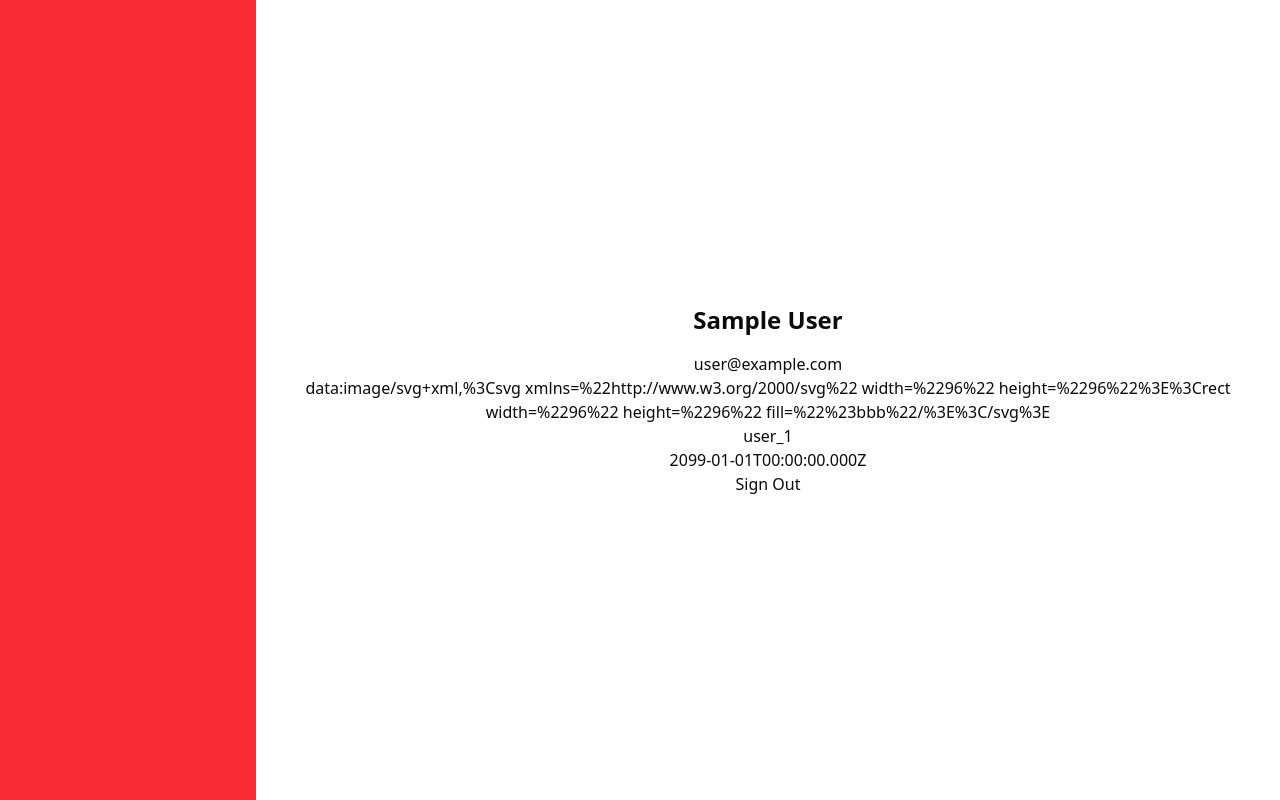
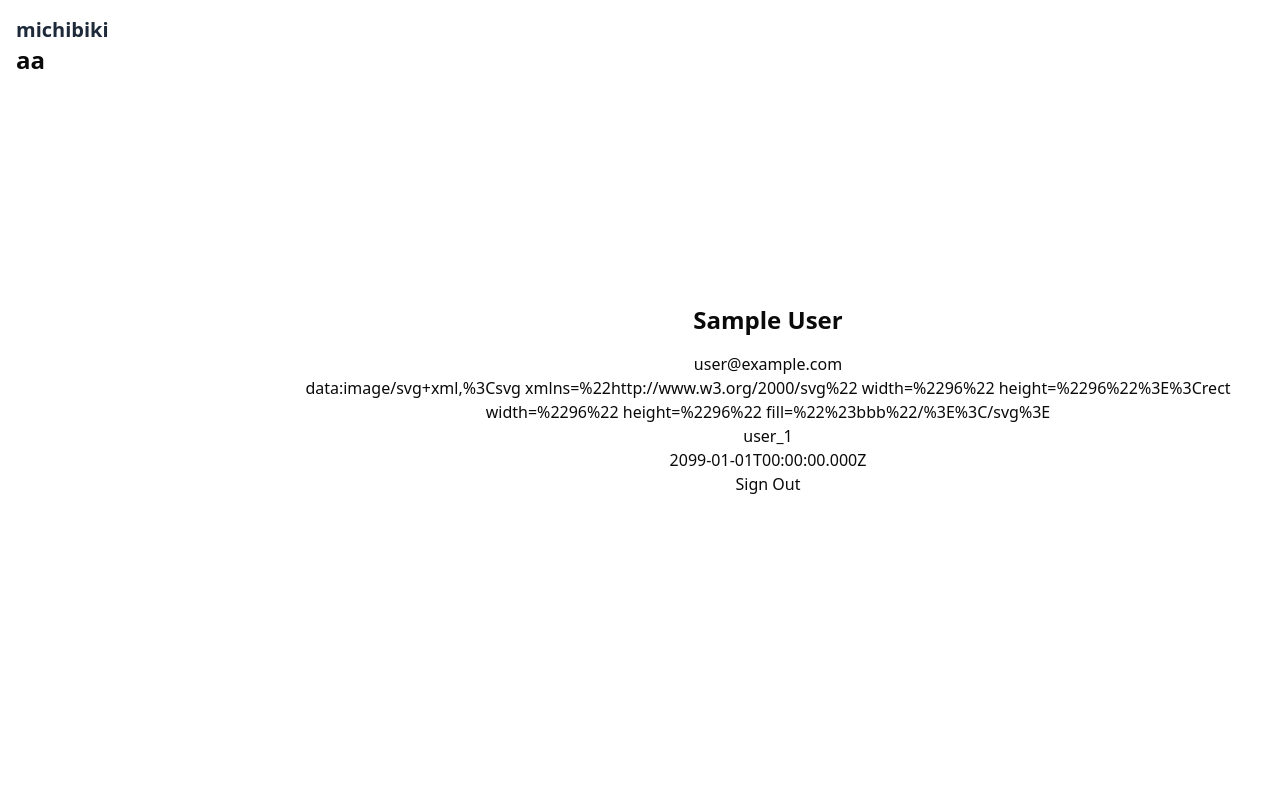
Before and after one commit to reisy1999/michibiki, a Next.js app: page /home in a window 1280 px wide. Built offline with nearby package versions, Linux system fonts and the light colour scheme; no server answers; sample sign-in values are in the browser's storage.

Commit message:
feat: sidebar サイドバー簡易版実装ユーザー名表示

```diff
--- a/components/layout/sidebar.tsx
+++ b/components/layout/sidebar.tsx
@@ -1,7 +1,10 @@
 export const Sidebar = () => {
   return (
-    <aside className ="w-64 h-screen bg-red-500">
-    {}
+    <aside className ="w-64 h-screen bg-white-500">
+      <div className = "mb-8 p-4">
+        <h2 className = "text-xl font-bold text-gray-800">michibiki</h2>
+        <h2 className="text-2xl font-bold mb-4">aa</h2>
+      </div>
     </aside>
   )
 }
--- a/types/auth.d.ts
+++ b/types/auth.d.ts
@@ -4,7 +4,6 @@
 // 参考: https://authjs.dev/getting-started/typescript#module-augmentation
 
 import { type DefaultSession } from "next-auth"
-import { type JWT } from "next-auth/jwt"
 
 declare module "next-auth" {
   interface Session {
```
